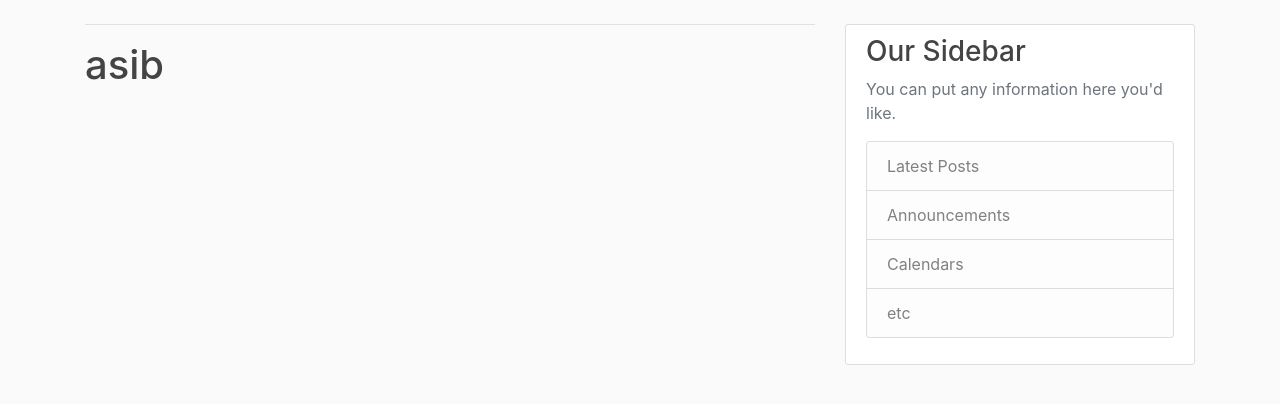
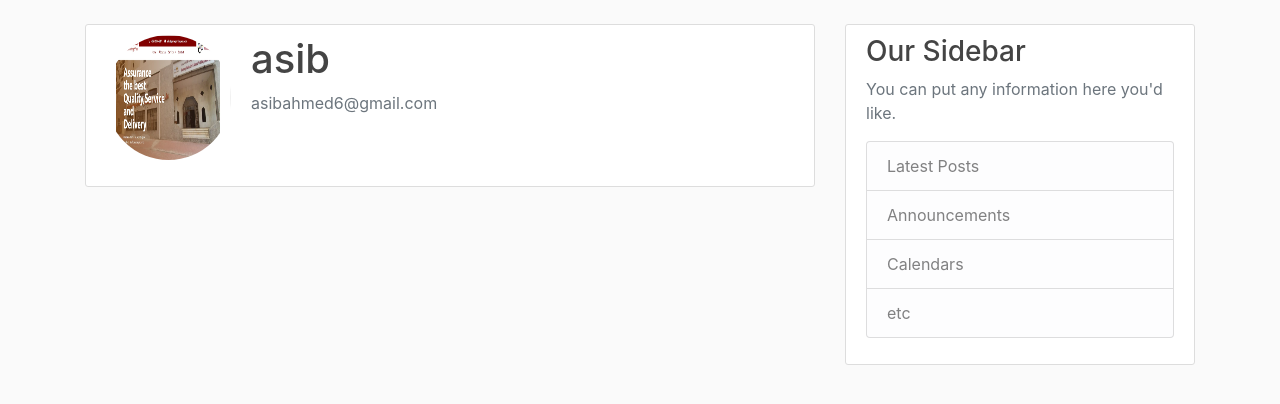
Before and after one commit to asib11/blog-post-django, a Django app: page /profile/ in a window 1280 px wide. Shown: the part 56-460 px from the top of the page. Run offline with Django 5.2, Linux system fonts and the light colour scheme; a user stored in the database is signed in; data comes from the database, SQL or seed files in the repository; some libraries are stand-ins or nearby versions.

Commit message:
feat: make profile template

```diff
--- a/mysite/user/templates/user/profile.html
+++ b/mysite/user/templates/user/profile.html
@@ -1,9 +1,14 @@
-{%extends 'blog/base.html'%}
-{%block content%}
-
-    <div class="border-top pt-3">
-        <h1>{{user.username}}</h1>
+{% extends "blog/base.html" %}
+{% load crispy_forms_tags %}
+{% block content %}
+    <div class="content-section">
+      <div class="media">
+        <img class="rounded-circle account-img" src="{{ user.profile.image.url }}">
+        <div class="media-body">
+          <h2 class="account-heading">{{ user.username }}</h2>
+          <p class="text-secondary">{{ user.email }}</p>
+        </div>
+      </div>
+      <!-- FORM HERE -->
     </div>
-
-
-{%endblock content%}
+{% endblock content %}
```
